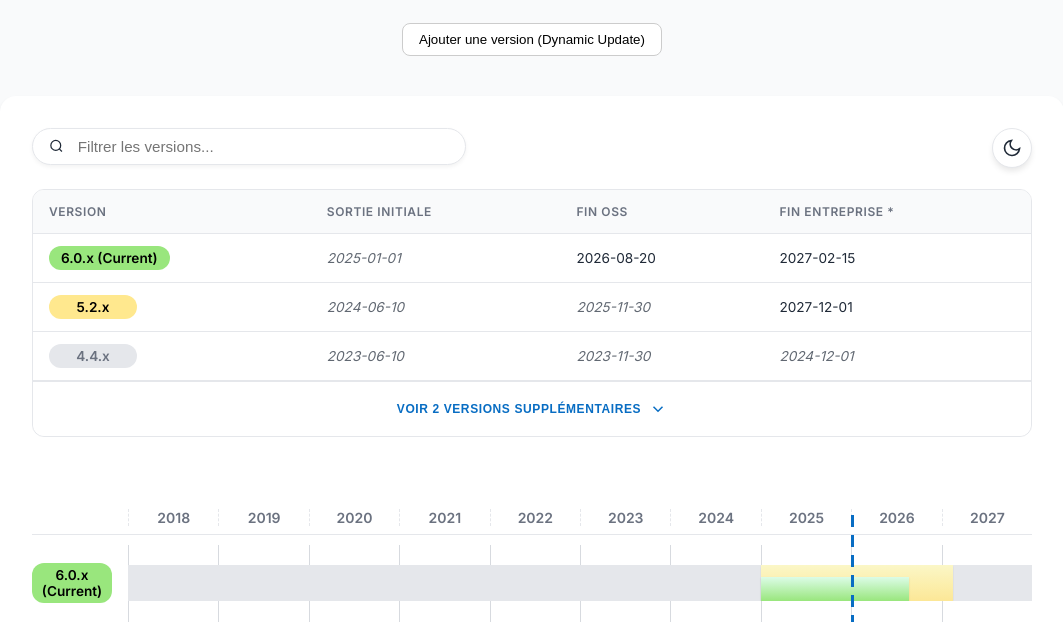
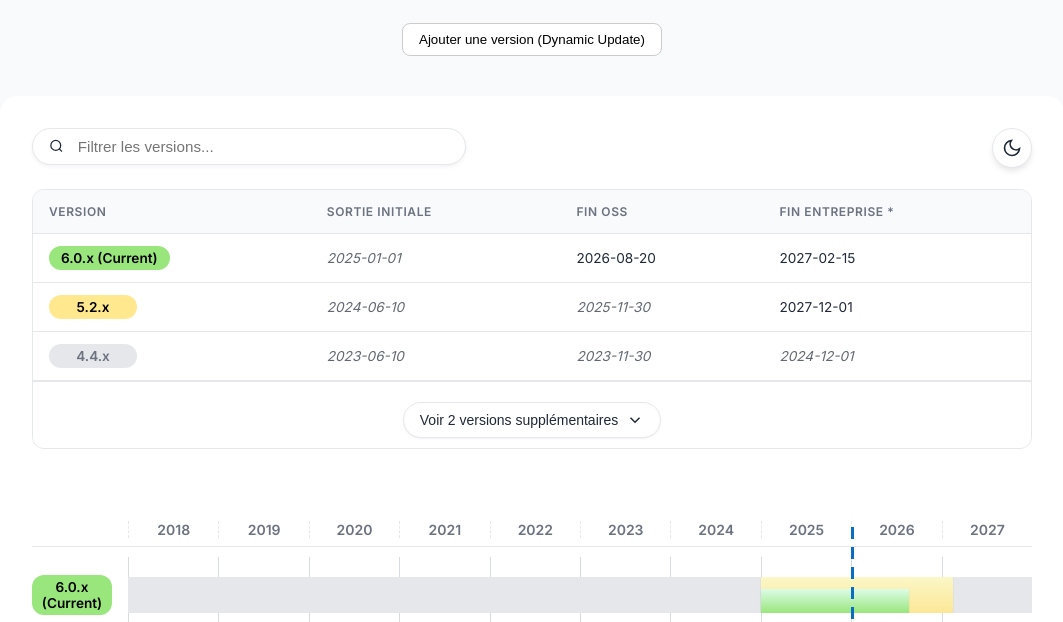
Before and after one commit to ericreboisson/lifecycle-timeline, a website built with Vite: page index.html in a window 1280 px wide. Shown: the part 131-753 px from the top of the page, without its empty margins (108-1171 px from the left). Built offline with nearby package versions, Linux system fonts and the light colour scheme.

Commit message:
refactor: Consolidate table expansion state into `isExpanded`, simplify toggle button styling, and update visibility test to check for `row-visible` class.

```diff
--- a/src/timeline.css
+++ b/src/timeline.css
@@ -682,18 +682,5 @@ body {
 }
 
 .timeline-toggle-btn.table-toggle {
-    background: transparent;
-    border: none;
-    box-shadow: none;
-    color: var(--current-date);
-    font-weight: 600;
-    font-size: 0.75rem;
-    text-transform: uppercase;
-    letter-spacing: 0.05em;
+    margin-top: 10px;
 }
-
-.timeline-toggle-btn.table-toggle:hover {
-    background: transparent;
-    text-decoration: underline;
-    transform: none;
-}
--- a/src/timeline.js
+++ b/src/timeline.js
@@ -46,7 +46,6 @@ export default class Timeline {
     this.visibleCount = options.visibleCount || 3;
     this.showTable = options.showTable !== false;
     this.isExpanded = false;
-    this.isTableExpanded = false;
     this.theme = 'light';
     this.filterText = '';
 
@@ -235,7 +234,7 @@ export default class Timeline {
     });
 
     const hasMore = this.filterText === '' && filtered.length > this.visibleCount;
-    const toShow = (hasMore && !this.isTableExpanded) ? filtered.slice(0, this.visibleCount) : filtered;
+    const toShow = (hasMore && !this.isExpanded) ? filtered.slice(0, this.visibleCount) : filtered;
     toShow.forEach(r => {
       r.el.classList.remove('row-hidden');
       r.el.classList.add('row-visible');
@@ -244,9 +243,9 @@ export default class Timeline {
     this.tableToggleContainer.innerHTML = '';
     if (hasMore) {
       const btn = this.el('button', 'timeline-toggle-btn table-toggle', this.tableToggleContainer);
-      const icon = `<svg width="18" height="18" viewBox="0 0 24 24" fill="none" stroke="currentColor" stroke-width="2"><polyline points="${this.isTableExpanded ? '18 15 12 9 6 15' : '6 9 12 15 18 9'}"></polyline></svg>`;
-      btn.innerHTML = this.isTableExpanded ? `${this.t('less')} ${icon}` : `${this.t('more', { n: filtered.length - this.visibleCount })} ${icon}`;
-      btn.onclick = () => { this.isTableExpanded = !this.isTableExpanded; this.updateTableVisibility(); };
+      const icon = `<svg width="18" height="18" viewBox="0 0 24 24" fill="none" stroke="currentColor" stroke-width="2"><polyline points="${this.isExpanded ? '18 15 12 9 6 15' : '6 9 12 15 18 9'}"></polyline></svg>`;
+      btn.innerHTML = this.isExpanded ? `${this.t('less')} ${icon}` : `${this.t('more', { n: filtered.length - this.visibleCount })} ${icon}`;
+      btn.onclick = () => { this.isExpanded = !this.isExpanded; this.updateVisibility(); };
     }
   }
 
```
Also changed, not shown: src/timeline.test.js (+1 -1 lines).
